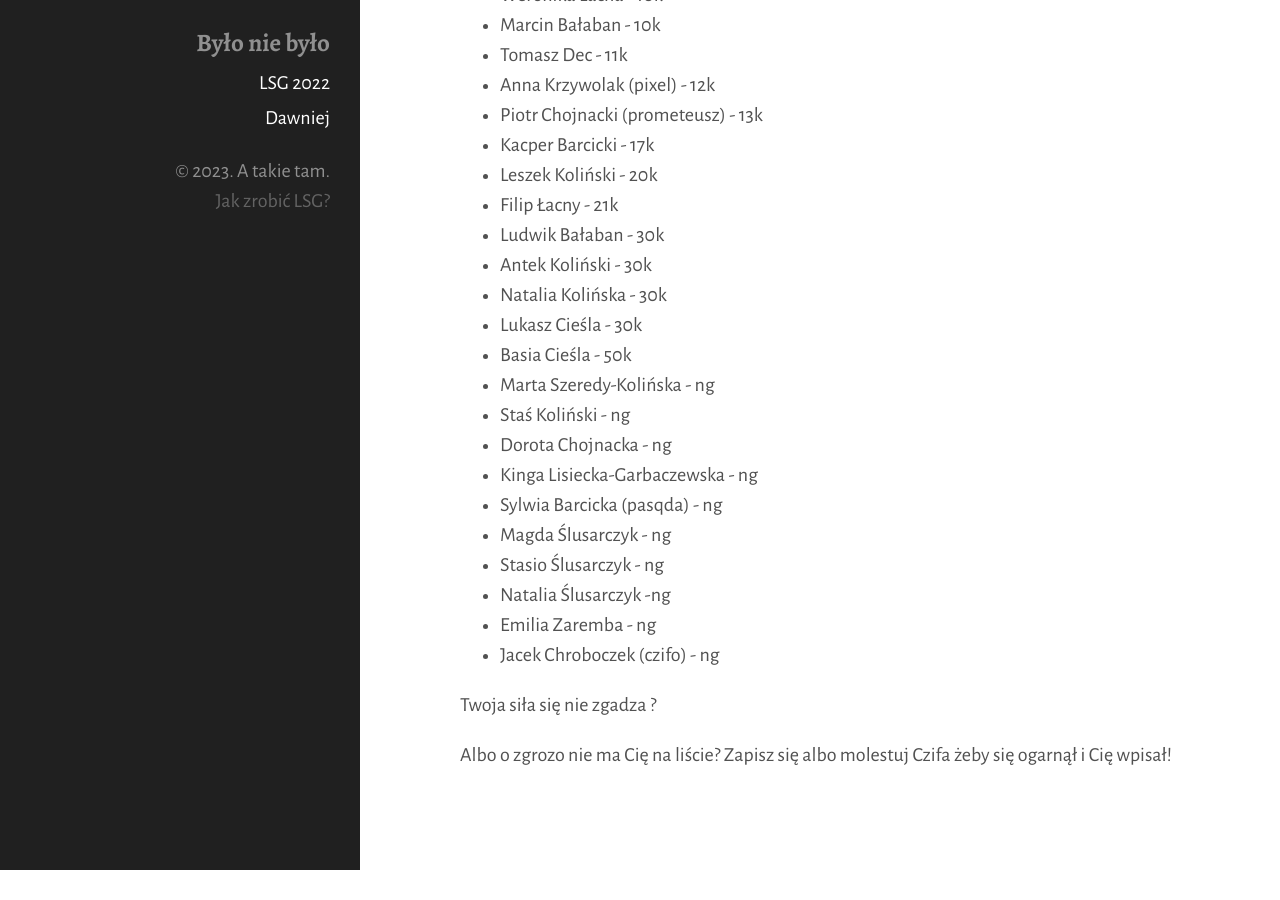
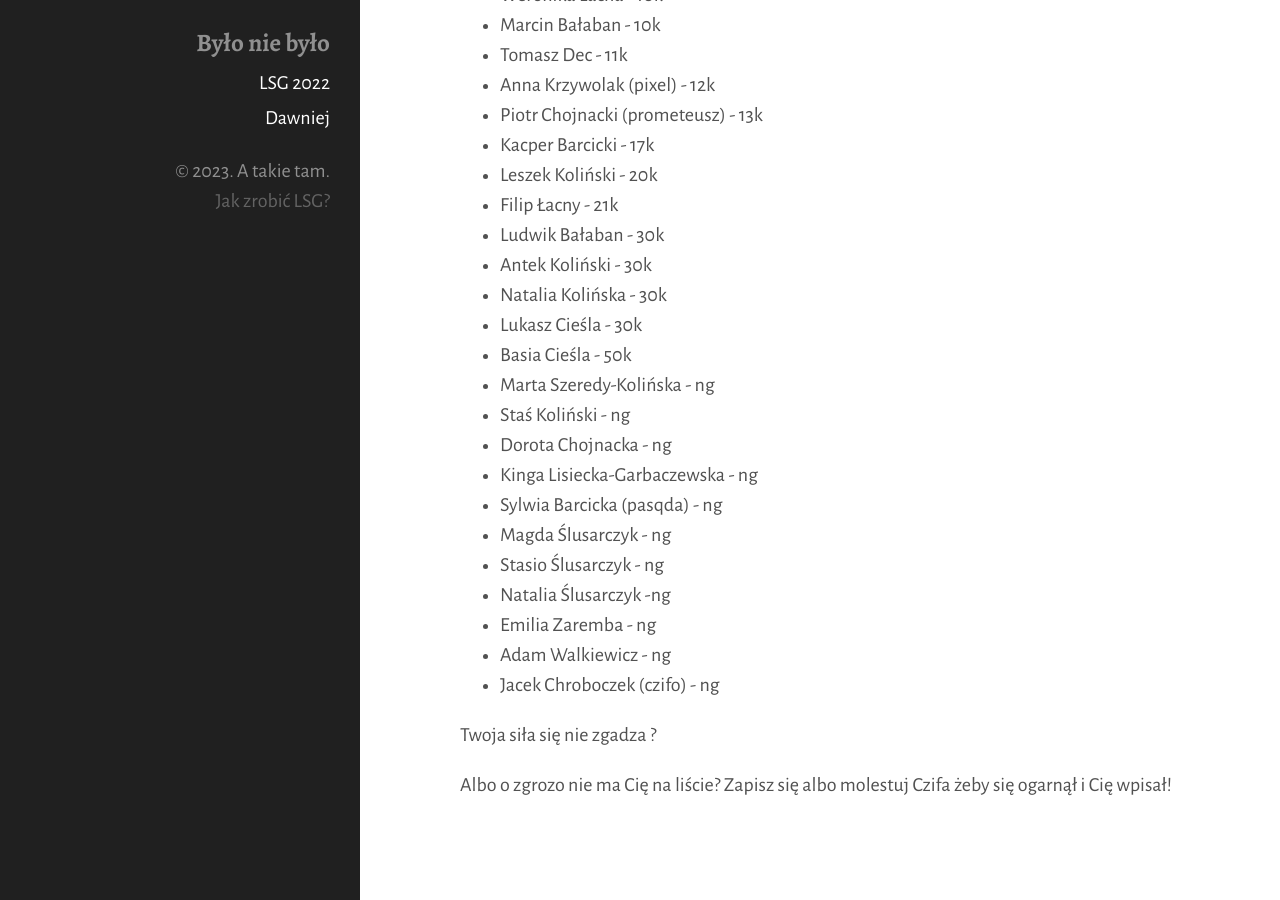
Before and after one commit to tasuki/lsg, a Jekyll site: the page built from zarejestrowani.md, in a window 1280 px wide and 900 px high, scrolled down 730 px. Built offline with Jekyll 4.4.1, drawn with Linux system fonts in a browser that asks for light colours; before the commit the page ends 1600 px from its top, so only the background shows below that.

Commit message:
Update zarejestrowani.md

```diff
--- a/zarejestrowani.md
+++ b/zarejestrowani.md
@@ -47,6 +47,7 @@ Zarejestrowani uczestnicy, mniej więcej według stopnia:
 - Stasio Ślusarczyk - ng
 - Natalia Ślusarczyk -ng
 - Emilia Zaremba - ng
+- Adam Walkiewicz - ng
 - Jacek Chroboczek (czifo) - ng
 
 
```
